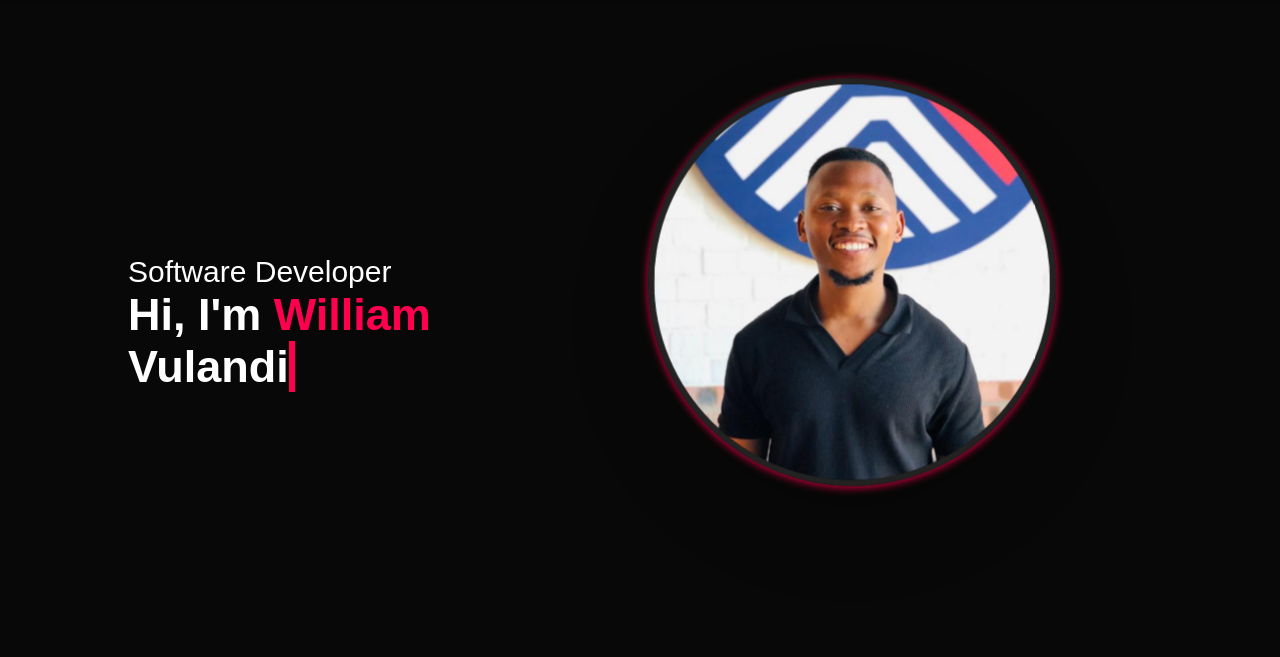
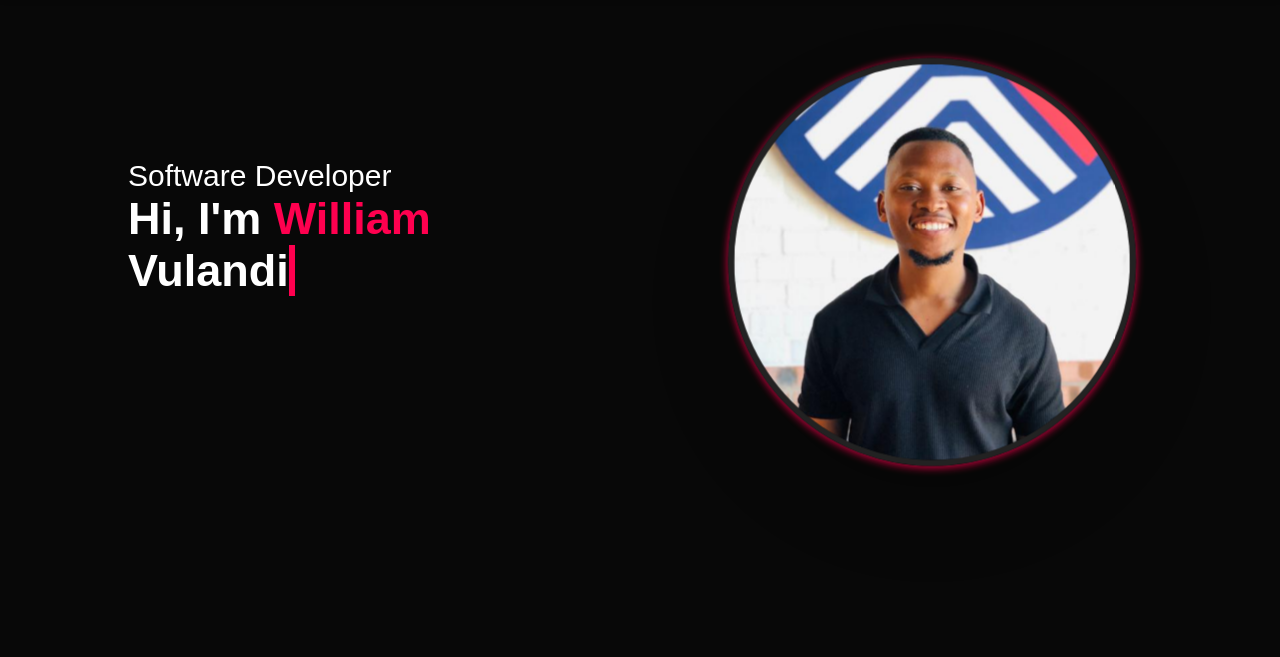
Before and after one commit to Williamvulandi/personal-portfolio, a plain HTML site: page index.html in a window 1280 px wide. Shown: the part 143-800 px from the top of the page. Drawn offline with nearby package versions, Linux system fonts and the light colour scheme.

Commit message:
commited-changes

```diff
--- a/index.html
+++ b/index.html
@@ -53,7 +53,7 @@
                     src="images/Wills.jpeg"
                     alt="Header Banner"
                     class="profile-3d"
-                    style="height: 400px; width: 400px; margin-right: 100px; border-radius: 50%; object-fit: cover; margin-top: 150px;"
+                    style="height: 400px; width: 400px; margin-right: 20px; margin-left: -10px; border-radius: 50%; object-fit: cover; margin-top: 150px;"
                 >
             </div>
         </div>
--- a/style.css
+++ b/style.css
@@ -44,7 +44,7 @@ nav {
 
 /* Add padding to the top of the header-content to prevent it from being hidden under the fixed nav */
 .container-home {
-    padding-top: 90px; /* Adjust this value to match your nav height */
+    padding-top: 70px; /* Adjust this value to match your nav height */
 }
 
 
@@ -90,7 +90,8 @@ nav {
         width: 100%;
     }
     .header-text{
-        margin-top: 20%;
+        margin-top: 5%;
+        margin-right: 50px;
         font-size: 30px;
         .header-text h2{
             font-size: 60px;
```
